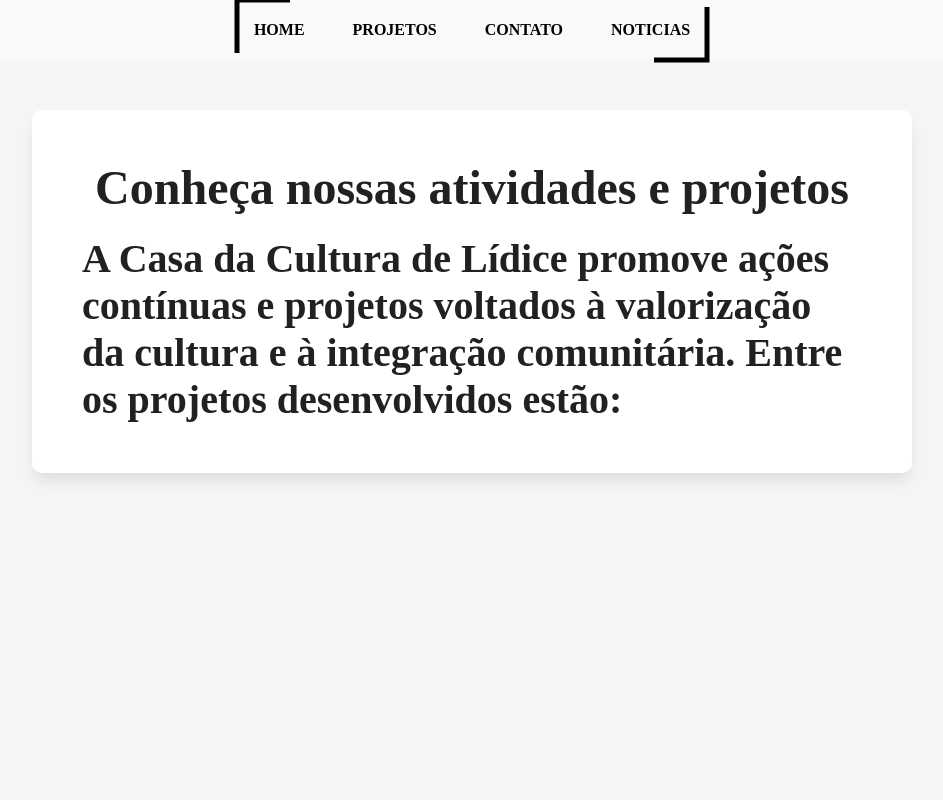
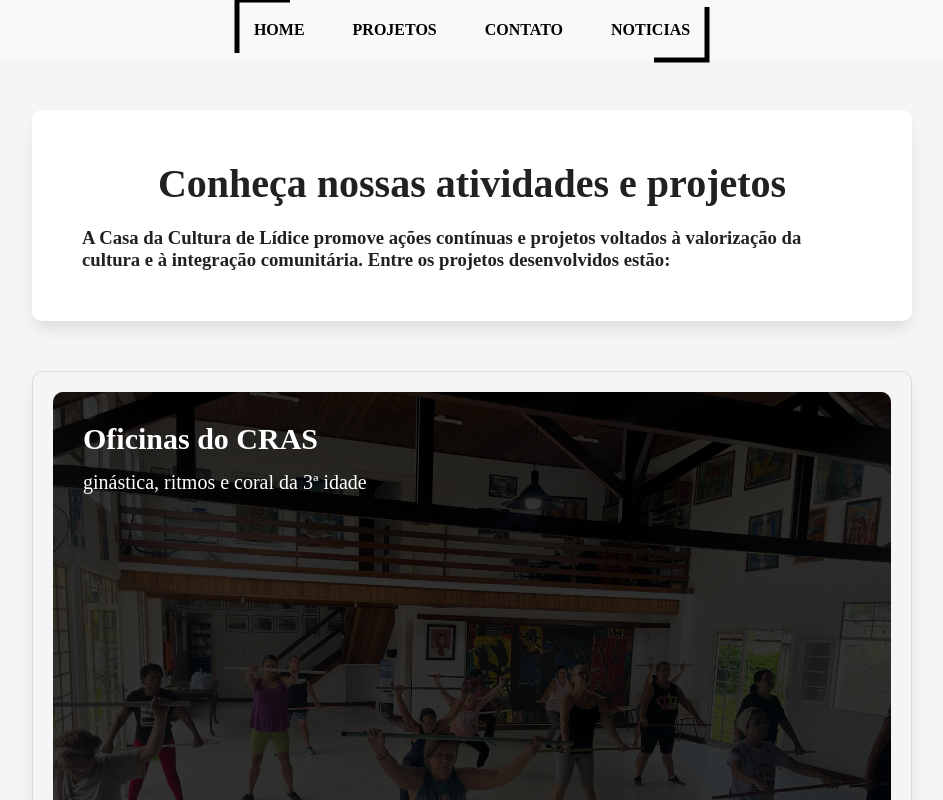
Before and after one commit to Leonardocordeiro01/centro-cultural, a React (Vite) app in the folder vite-project/: page /projetos in a window 1280 px wide. Shown: the top 800 px of the page, without its empty margins (168-1111 px from the left). Built offline with nearby package versions, Linux system fonts and the light colour scheme.

Commit message:
modificacoes  pagina projetos

```diff
--- a/vite-project/src/containers/home/index.jsx
+++ b/vite-project/src/containers/home/index.jsx
@@ -9,7 +9,7 @@ import { Sectionflag } from "./styles";
 import { SectionText } from "./styles";
 import HomeCasaC from "./img/casacultura.png";
 import Fenix from "./img/ChatGPT Image Apr 21, 2025, 11_35_34 AM (1).png";
-import { DivImgFenix } from "./styles";
+// import { DivImgFenix } from "./styles";
 import Navbar from "../../components/Navbar";
 
 function Home() {
@@ -37,9 +37,9 @@ function Home() {
         </ImgHalf>
       </IntroSection>
       <SectionText>
-        <DivImgFenix>
+        <ImgHalf>
           <img src={Fenix} />
-        </DivImgFenix>
+        </ImgHalf>
 
         <ScreenHalf>
           <h1>História de Lídice</h1>
--- a/vite-project/src/containers/home/styles.js
+++ b/vite-project/src/containers/home/styles.js
@@ -15,7 +15,7 @@ export const SubTitle = styled.h3`
   z-index: 2;
 `;
 
-export const Text = styled.h3`
+export const Text = styled.p`
   color: #212121;
 `;
 
@@ -88,16 +88,9 @@ export const SectionText = styled.section`
   text-align: center;
   justify-content: center;
   margin: 0 150px 0 0;
+  gap: 20px;
 
   & p {
     font-size: 1.2rem;
   }
 `;
-
-export const DivImgFenix = styled.div`
-  width: 50vw;
-
-  & img {
-    width: 300px;
-  }
-`;
--- a/vite-project/src/containers/projetos/index.jsx
+++ b/vite-project/src/containers/projetos/index.jsx
@@ -1,35 +1,34 @@
 import Navbar from "../../components/Navbar";
-import { IntroSection, Title } from "../home/styles"; // esse style esta vindo do home pois reutilizei ele
-import {
-  SubTitle,
-  SmallerTitle,
-  Text,
-  ScreenHalf,
-  ImgHalf,
-} from "../home/styles";
+import { SubTitle, SmallerTitle } from "../home/styles";
 import { DivInitial } from "./stylesprojetos";
+import { DivImagem } from "./stylesprojetos";
+import { DivBackimg } from "./stylesprojetos";
+import { PeliculaEscura } from "./stylesprojetos";
+import { Text } from "./stylesprojetos";
+import { SmallerTitleP } from "./stylesprojetos";
+import { ScreenHalf } from "./stylesprojetos";
 
 function Projetos() {
   return (
     <div>
       <Navbar />
       <DivInitial>
-        <Title>Conheça nossas atividades e projetos</Title>
-        <SmallerTitle>
+        <SmallerTitle>Conheça nossas atividades e projetos</SmallerTitle>
+        <SubTitle>
           A Casa da Cultura de Lídice promove ações contínuas e projetos
           voltados à valorização da cultura e à integração comunitária. Entre os
           projetos desenvolvidos estão:
-        </SmallerTitle>
+        </SubTitle>
       </DivInitial>
-      <IntroSection>
-        <ScreenHalf>
-          <SubTitle>Oficinas do CRAS</SubTitle>
-          <Text> ginástica, ritmos e coral da 3ª idade</Text>
-        </ScreenHalf>
-        <ImgHalf>
-          <img src="" />
-        </ImgHalf>
-      </IntroSection>
+      <DivBackimg>
+        <DivImagem>
+          <PeliculaEscura />
+          <ScreenHalf>
+            <SmallerTitleP>Oficinas do CRAS</SmallerTitleP>
+            <Text>ginástica, ritmos e coral da 3ª idade</Text>
+          </ScreenHalf>
+        </DivImagem>
+      </DivBackimg>
     </div>
   );
 }
--- a/vite-project/src/containers/projetos/stylesprojetos.js
+++ b/vite-project/src/containers/projetos/stylesprojetos.js
@@ -1,4 +1,5 @@
 import styled from "styled-components";
+import GinasticaCras from "./ginasticacras.jpg";
 
 export const DivInitial = styled.div`
   background: rgb(255, 255, 255);
@@ -12,3 +13,75 @@ export const DivInitial = styled.div`
   border-radius: 10px;
   box-shadow: 0 10px 15px -3px rgba(0, 0, 0, 0.1);
 `;
+
+export const DivBackimg = styled.div`
+  border: 1px solid rgba(0, 0, 0, 0.1);
+  display: flex;
+  align-items: center;
+  flex-direction: column;
+  align-content: center;
+  margin: 50px 200px 50px 200px;
+  padding: 20px;
+  border-radius: 10px;
+  box-shadow: 0 10px 15px -3px rgba(0, 0, 0, 0.1);
+  transition: 500ms;
+
+  &:hover {
+    box-shadow: 0 10px 15px -3px rgb(201, 250, 250);
+    transition: 500ms;
+  }
+`;
+
+export const DivImagem = styled.div`
+  position: relative;
+  background-image: url(${GinasticaCras});
+  background-size: cover;
+  background-position: center;
+  background-repeat: no-repeat;
+  width: 100%;
+  border-radius: 10px;
+`;
+
+export const SmallerTitleP = styled.h3`
+  color: rgb(255, 255, 255);
+  z-index: 2;
+  font-size: 30px;
+  width: 100%;
+`;
+
+export const Text = styled.p`
+  color: rgb(255, 255, 255);
+  z-index: 2;
+  font-size: 20px;
+  width: 100%;
+`;
+
+export const PeliculaEscura = styled.div`
+  position: absolute;
+  top: 0;
+  left: 0;
+  right: 0;
+  bottom: 0;
+  background-color: rgba(0, 0, 0, 0.8);
+  border-radius: 10px;
+  transition: 500ms;
+
+  &:hover {
+    background-color: rgba(0, 0, 0, 0.1);
+    transition: 500ms;
+  }
+`;
+
+export const ScreenHalf = styled.div`
+  height: 80vh;
+  width: auto;
+  display: flex;
+  flex-direction: column;
+  justify-content: top;
+  text-align: left;
+  align-items: center;
+  align-content: center;
+  padding-left: 30px;
+  padding-top: 30px;
+  gap: 15px;
+`;
```
Also changed, not shown: vite-project/src/containers/projetos/ginasticacras.jpg (added).
